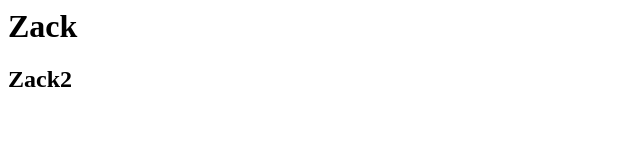
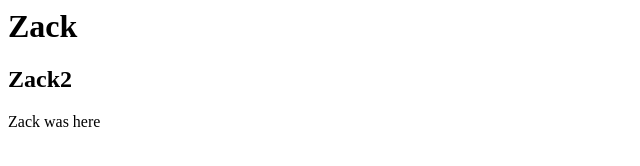
Before and after one commit to DecayingFlame/fightinggame, a plain HTML site: page index.html in a window 1280 px wide. Shown: the whole page, without its empty margins (0-640 px from the left). Drawn offline with Linux system fonts and the light colour scheme.

Commit message:
Zack was here

```diff
--- a/index.html
+++ b/index.html
@@ -5,5 +5,6 @@
     <body>
         <h1>Zack</h1>
         <h2>Zack2</h2>
+        <p>Zack was here</p>
     </body>
 </html>
```
